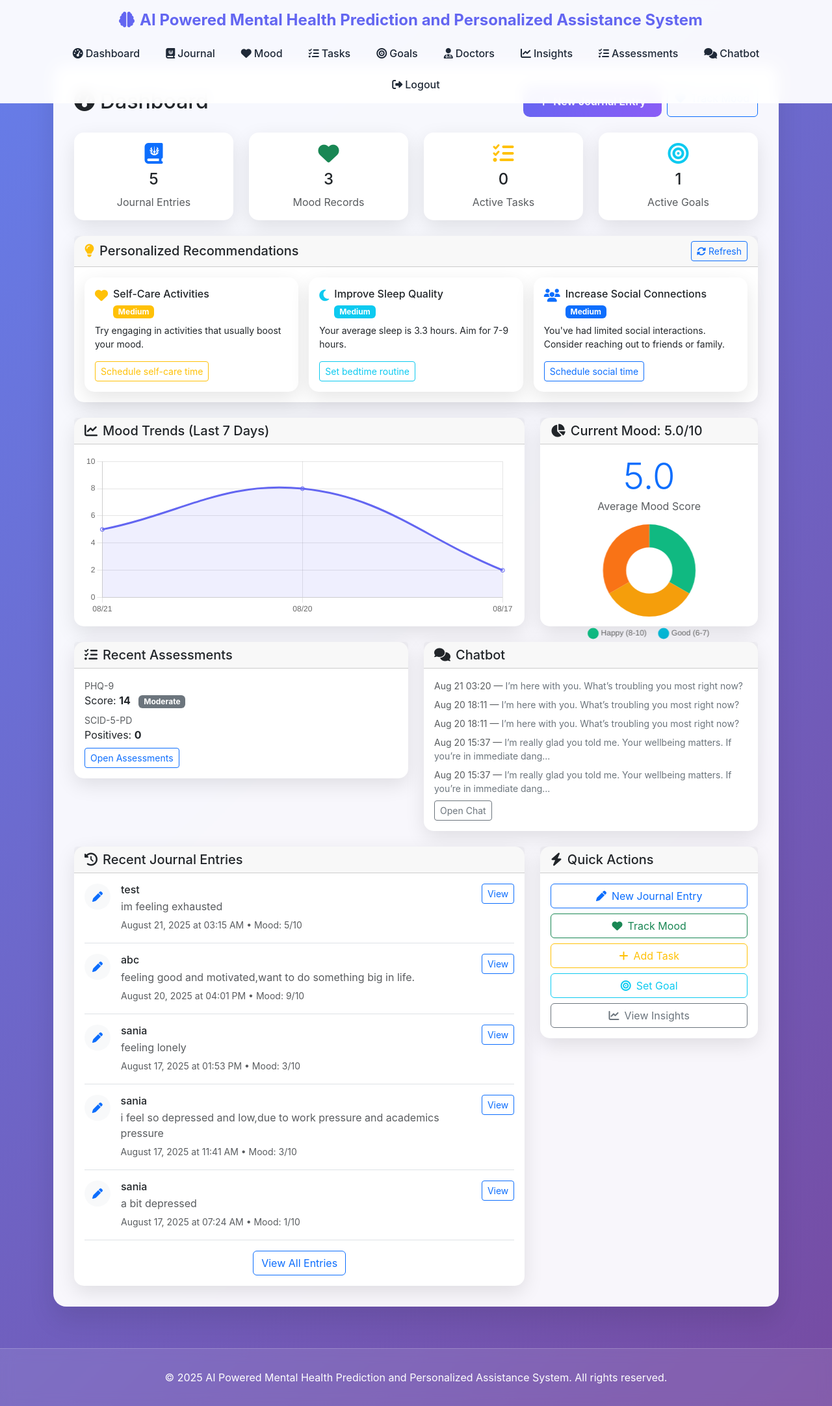
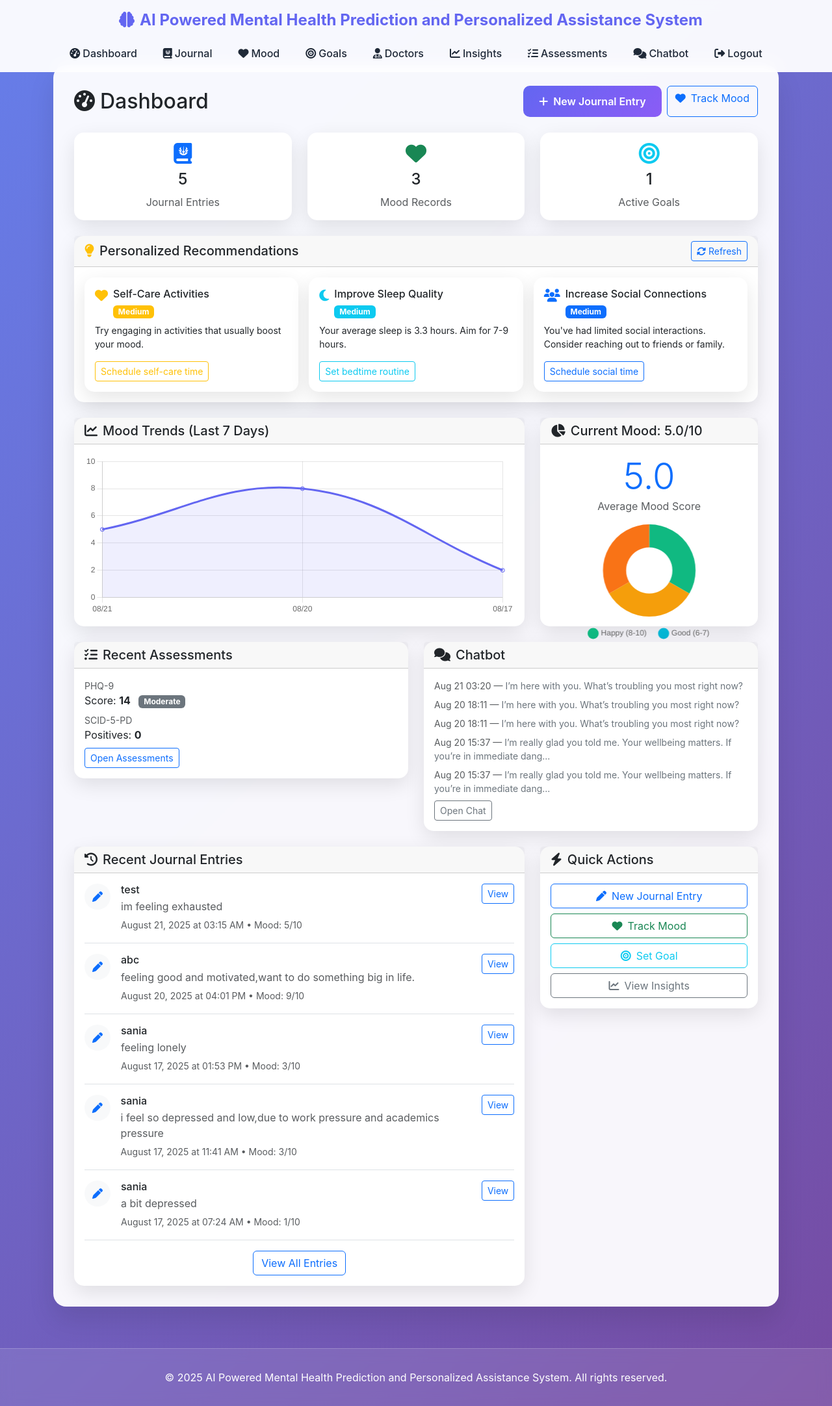
Before and after one commit to 123sania456789/MindTrackAI, a Flask app: page /dashboard in a window 1280 px wide. Shown: the whole page at 65% size. Run offline with Flask 3, Linux system fonts and the light colour scheme; a user stored in the database is signed in.

Commit message:
Remove tasks from navigation and dashboard, remove tech stack from index page

```diff
--- a/templates/base.html
+++ b/templates/base.html
@@ -154,7 +154,6 @@
                         <li class="nav-item"><a class="nav-link" href="{{ url_for('dashboard') }}"><i class="fas fa-tachometer-alt me-1"></i>Dashboard</a></li>
                         <li class="nav-item"><a class="nav-link" href="{{ url_for('journal.index') }}"><i class="fas fa-journal-whills me-1"></i>Journal</a></li>
                         <li class="nav-item"><a class="nav-link" href="{{ url_for('mood.index') }}"><i class="fas fa-heart me-1"></i>Mood</a></li>
-                        <li class="nav-item"><a class="nav-link" href="{{ url_for('tasks.index') }}"><i class="fas fa-tasks me-1"></i>Tasks</a></li>
                         <li class="nav-item"><a class="nav-link" href="{{ url_for('goals.index') }}"><i class="fas fa-bullseye me-1"></i>Goals</a></li>
                         <li class="nav-item"><a class="nav-link" href="{{ url_for('doctors.index') }}"><i class="fas fa-user-md me-1"></i>Doctors</a></li>
                         <li class="nav-item"><a class="nav-link" href="{{ url_for('ml.insights') }}"><i class="fas fa-chart-line me-1"></i>Insights</a></li>
--- a/templates/dashboard.html
+++ b/templates/dashboard.html
@@ -20,7 +20,7 @@
 
     <!-- Stats Cards -->
     <div class="row g-4 mb-4">
-        <div class="col-md-3">
+        <div class="col-md-4">
             <div class="card text-center">
                 <div class="card-body">
                     <div class="text-primary mb-2">
@@ -31,7 +31,7 @@
                 </div>
             </div>
         </div>
-        <div class="col-md-3">
+        <div class="col-md-4">
             <div class="card text-center">
                 <div class="card-body">
                     <div class="text-success mb-2">
@@ -42,18 +42,7 @@
                 </div>
             </div>
         </div>
-        <div class="col-md-3">
-            <div class="card text-center">
-                <div class="card-body">
-                    <div class="text-warning mb-2">
-                        <i class="fas fa-tasks fa-2x"></i>
-                    </div>
-                    <h4 class="card-title">{{ active_tasks }}</h4>
-                    <p class="card-text text-muted">Active Tasks</p>
-                </div>
-            </div>
-        </div>
-        <div class="col-md-3">
+        <div class="col-md-4">
             <div class="card text-center">
                 <div class="card-body">
                     <div class="text-info mb-2">
@@ -293,9 +282,6 @@
                         <a href="{{ url_for('mood.new_entry') }}" class="btn btn-outline-success">
                             <i class="fas fa-heart me-2"></i>Track Mood
                         </a>
-                        <a href="{{ url_for('tasks.new_task') }}" class="btn btn-outline-warning">
-                            <i class="fas fa-plus me-2"></i>Add Task
-                        </a>
                         <a href="{{ url_for('goals.new_goal') }}" class="btn btn-outline-info">
                             <i class="fas fa-bullseye me-2"></i>Set Goal
                         </a>
@@ -437,14 +423,9 @@ function handleRecommendation(type, action) {
     } else if (action.includes('self-care')) {
         // Redirect to mood tracking with self-care suggestions
         window.location.href = "{{ url_for('mood.new_entry') }}";
-    } else if (action.includes('exercise')) {
-        // Redirect to tasks with exercise suggestions
-        window.location.href = "{{ url_for('tasks.new_task') }}";
     } else if (action.includes('social')) {
         // Redirect to journal with social activity suggestions
         window.location.href = "{{ url_for('journal.new_entry') }}";
-    } else if (action.includes('tasks')) {
-        window.location.href = "{{ url_for('tasks.index') }}";
     } else if (action.includes('goals')) {
         window.location.href = "{{ url_for('goals.index') }}";
     }
```
Also changed, not shown: templates/index.html (+2 -38 lines).
